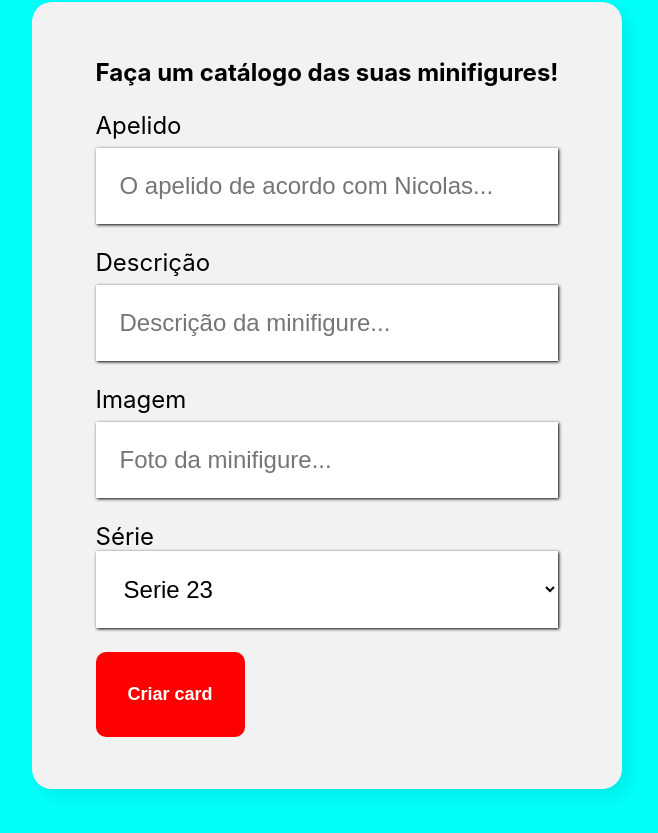
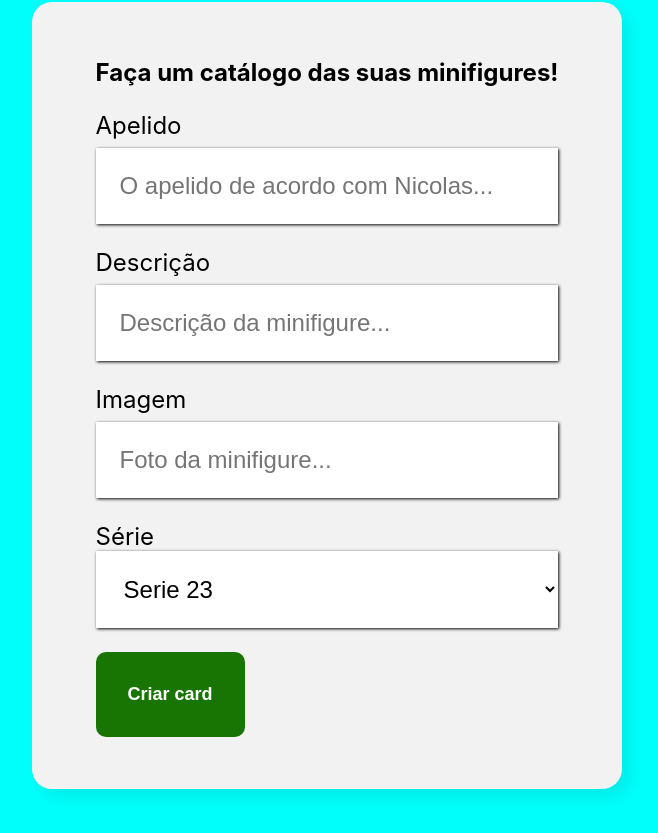
Before and after one commit to renatog17/lego_minifigure_form, a React (Create React App) app: page / in a window 1280 px wide. Shown: the part 402-1235 px from the top of the page, without its empty margins (313-971 px from the left). Built offline with nearby package versions, Linux system fonts and the light colour scheme.

Commit message:
btn collor changed

```diff
--- a/src/componentes/Botao/Botao.css
+++ b/src/componentes/Botao/Botao.css
@@ -1,5 +1,5 @@
 .botao {
-    background-color: #ff0000;
+    background-color: #187503;
     border-radius: 10px;
     font-weight: 700;
     font-size: 18px;
```
